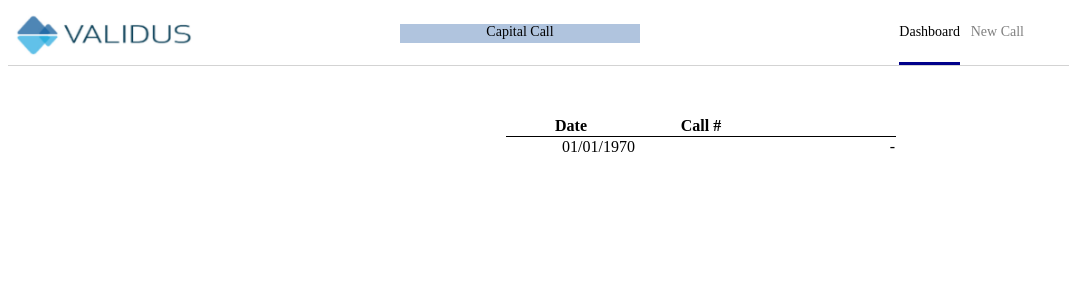
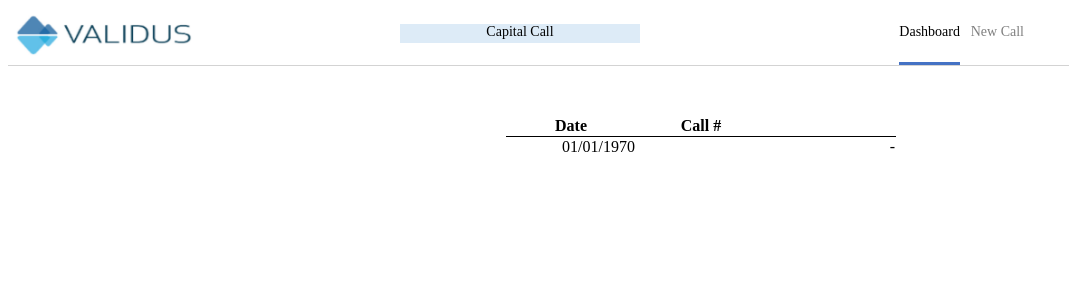
Before and after one commit to karanjot-khatter/validus-test, a PHP site: page /call.php in a window 1280 px wide. Shown: the top 300 px of the page, without its empty margins (0-1069 px from the left). Run offline with PHP 8.4, Linux system fonts and the light colour scheme; tables that the repository leaves empty or names only in its code hold one stand-in row (values such as "Sample post"); data that the repository does not hold is empty.

Commit message:
Styling changes of box shadow on welcome page as well as colour of logo and links.

```diff
--- a/assets/css/style.css
+++ b/assets/css/style.css
@@ -11,7 +11,7 @@
 #topHeader .callLogo{
     height: 1.2rem;
     width: 15rem;
-    background-color: lightsteelblue;
+    background-color: #DDEBF7;
     color: black;
     text-align:center;
     right: 50%;
@@ -22,7 +22,7 @@
     right: 25%;
     border-bottom: 3px solid;
     padding-bottom: 1.4rem;
-    border-color:darkblue;
+    border-color:#4472C4;
 }
 
 #topHeader .new-call-link {
@@ -46,9 +46,8 @@
 #welcomeBody .callBox {
     height: 10rem;
     width: 20rem;
-    background-color: RoyalBlue;
-    border: 1px solid;
-    box-shadow: 0 3px darkgray;
+    background-color: #4472C4;
+     box-shadow: 0 8px 7px -7px black;
     font-size:30px;
     color: white;
     text-align:center;
--- a/assets/js/main.js
+++ b/assets/js/main.js
@@ -35,7 +35,7 @@ $(document).ready(function() {
         $(clickedLink).css('color', 'black');
         $(clickedLink).css('border-bottom', '3px solid');
         $(clickedLink).css('padding-bottom', '1.4rem');
-        $(clickedLink).css('border-color', 'darkblue');
+        $(clickedLink).css('border-color', '#4472C4');
         $(clickedLink).prop('disabled', true);
     }
 
```
